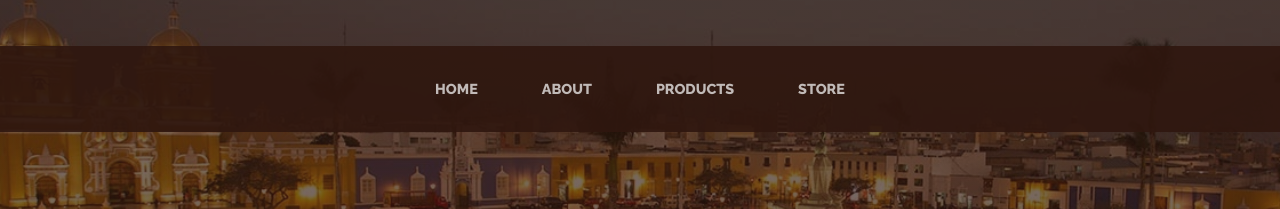
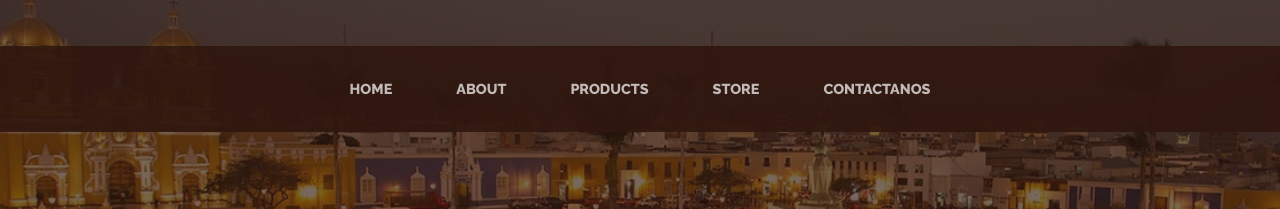
Before and after one commit to MissAngiee/MuchikTours, a plain HTML site: page CONTACTOS.html in a window 1280 px wide. Shown: the part 228-437 px from the top of the page. Drawn offline with nearby package versions, Linux system fonts and the light colour scheme.

Commit message:
Update CONTACTOS.html

```diff
--- a/CONTACTOS.html
+++ b/CONTACTOS.html
@@ -33,6 +33,7 @@
                         <li class="nav-item px-lg-4"><a class="nav-link text-uppercase" href="about.html">About</a></li>
                         <li class="nav-item px-lg-4"><a class="nav-link text-uppercase" href="products.html">Products</a></li>
                         <li class="nav-item px-lg-4"><a class="nav-link text-uppercase" href="store.html">Store</a></li>
+                        <li class="nav-item px-lg-4"><a class="nav-link text-uppercase" href="store.html">CONTACTANOS</a></li>
                     </ul>
                 </div>
             </div>
```
